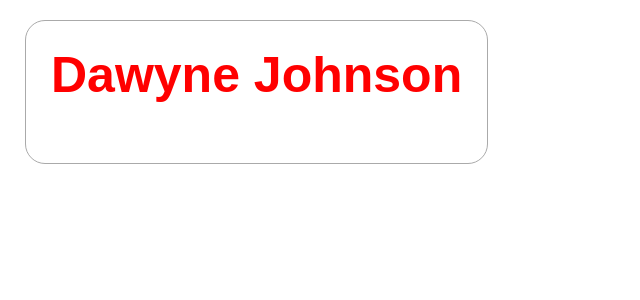
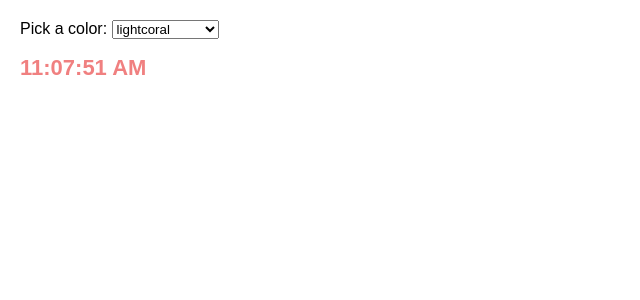
Before and after one commit to rasyidcode/react-examples, a React (Vite) app in the folder first-component/: page / in a window 1280 px wide. Shown: the top 300 px of the page, without its empty margins (0-640 px from the left). Built offline with nearby package versions, Linux system fonts and the light colour scheme.

Commit message:
props change over time

```diff
--- a/first-component/src/components/App.jsx
+++ b/first-component/src/components/App.jsx
@@ -1,11 +1,34 @@
-import Gallery from "./Gallery";
-import { Profile } from "./Profile";
+import { useState, useEffect } from "react";
+import Clock from "./Clock";
+
+function useTime() {
+  const [time, setTime] = useState(() => new Date());
+
+  useEffect(() => {
+    const id = setInterval(() => {
+      setTime(new Date());
+    }, 1000);
+
+    return () => clearInterval(id);
+  }, []);
+
+  return time;
+}
 
 export default function App() {
+  const time = useTime();
+  const [color, setColor] = useState("lightcoral");
   return (
-    <>
-      <Profile />
-      <Gallery />
-    </>
+    <div>
+      <p>
+        Pick a color:{" "}
+        <select value={color} onChange={(e) => setColor(e.target.value)}>
+          <option value="lightcoral">lightcoral</option>
+          <option value="midnightblue">midnightblue</option>
+          <option value="rebeccapurple">rebeccapurple</option>
+        </select>
+      </p>
+      <Clock color={color} time={time.toLocaleTimeString()} />
+    </div>
   );
 }
--- /dev/null
+++ b/first-component/src/components/Clock.jsx
@@ -0,0 +1,4 @@
+/* eslint-disable react/prop-types */
+export default function Clock({ color, time }) {
+  return <h1 style={{ color: color }}>{time}</h1>;
+}
--- a/first-component/src/main.jsx
+++ b/first-component/src/main.jsx
@@ -1,6 +1,6 @@
 import { StrictMode } from "react";
 import { createRoot } from "react-dom/client";
-import App from "./components/Profile3";
+import App from "./components/App";
 import "./index.css";
 
 createRoot(document.getElementById("root")).render(
```
